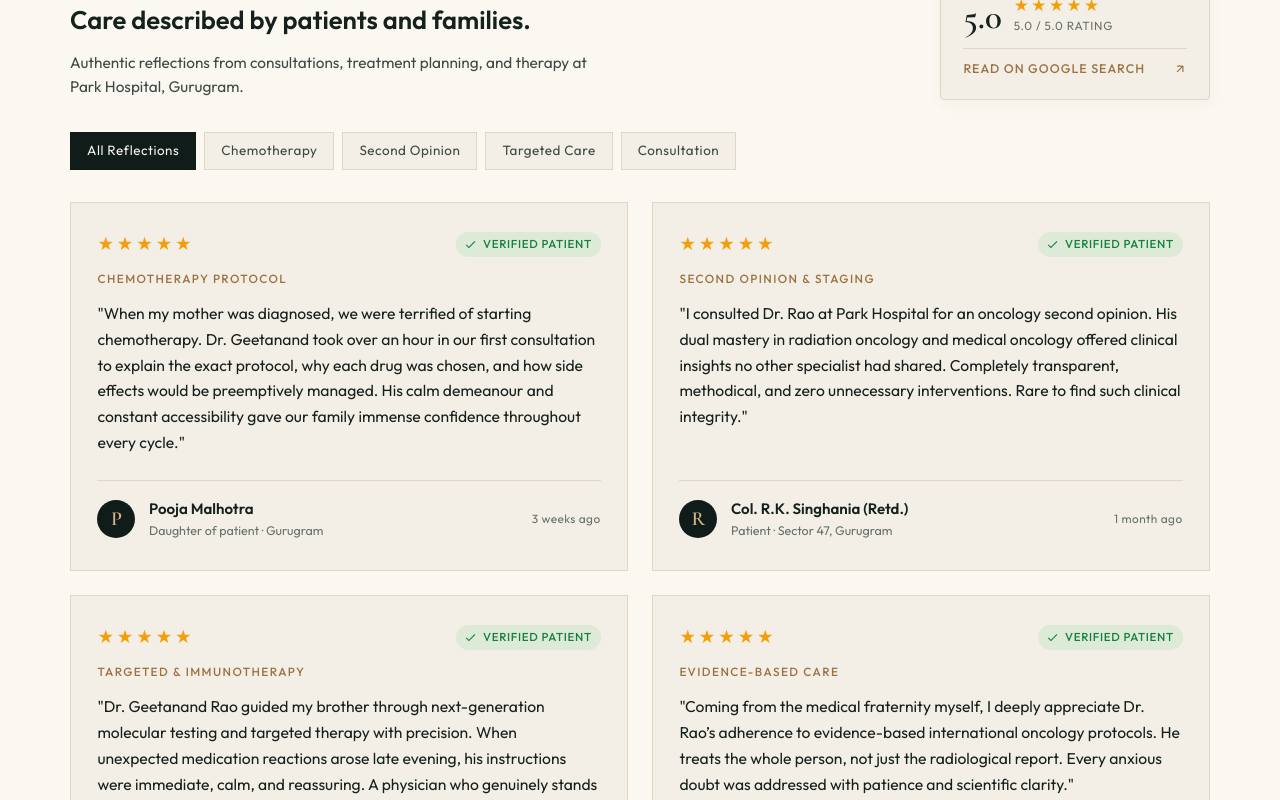
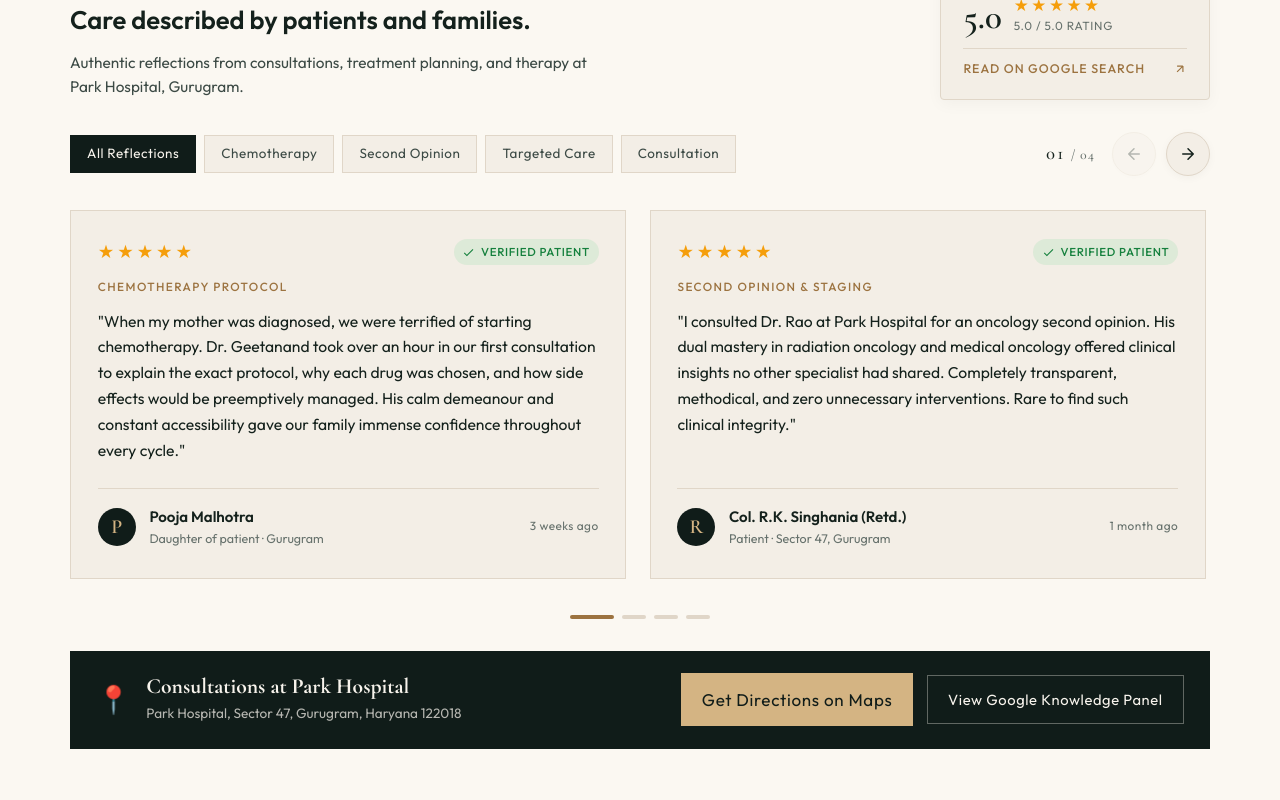
Before and after one commit to pankaj2816/dr-geetanand-rao, a React (Vite) app: page / in a window 1280 px wide. Shown: the part 2900-3700 px from the top of the page. Built offline with nearby package versions, Linux system fonts and the light colour scheme.

Commit message:
Convert reviews to single-row slider with sliding navigation arrows and indicator dots

```diff
--- a/src/components/ReviewsSection.jsx
+++ b/src/components/ReviewsSection.jsx
@@ -1,4 +1,4 @@
-import { useState } from 'react'
+import { useState, useRef, useEffect } from 'react'
 import { site, reviews } from '../data'
 import GoogleIcon from './GoogleIcon'
 
@@ -12,11 +12,70 @@
 
 export default function ReviewsSection() {
   const [activeCategory, setActiveCategory] = useState('all')
+  const sliderRef = useRef(null)
+  const [canScrollLeft, setCanScrollLeft] = useState(false)
+  const [canScrollRight, setCanScrollRight] = useState(true)
+  const [activeDot, setActiveDot] = useState(0)
 
   const visibleReviews =
     activeCategory === 'all'
       ? reviews
       : reviews.filter((r) => r.category === activeCategory)
+
+  const checkScroll = () => {
+    const el = sliderRef.current
+    if (!el) return
+    const isAtStart = el.scrollLeft <= 8
+    const isAtEnd = el.scrollLeft >= el.scrollWidth - el.clientWidth - 8
+
+    setCanScrollLeft(!isAtStart)
+    setCanScrollRight(!isAtEnd)
+
+    // Calculate active slide index
+    const cards = el.querySelectorAll('.review-card')
+    if (cards.length > 0) {
+      const cardWidth = cards[0].offsetWidth + 24
+      const index = Math.round(el.scrollLeft / cardWidth)
+      setActiveDot(Math.max(0, Math.min(index, visibleReviews.length - 1)))
+    }
+  }
+
+  useEffect(() => {
+    checkScroll()
+    const el = sliderRef.current
+    if (!el) return
+    el.addEventListener('scroll', checkScroll, { passive: true })
+    window.addEventListener('resize', checkScroll)
+    return () => {
+      el.removeEventListener('scroll', checkScroll)
+      window.removeEventListener('resize', checkScroll)
+    }
+  }, [visibleReviews])
+
+  const slide = (direction) => {
+    const el = sliderRef.current
+    if (!el) return
+    const firstCard = el.querySelector('.review-card')
+    const scrollAmount = firstCard ? firstCard.offsetWidth + 24 : 420
+
+    el.scrollBy({
+      left: direction === 'next' ? scrollAmount : -scrollAmount,
+      behavior: 'smooth',
+    })
+  }
+
+  const scrollToIndex = (index) => {
+    const el = sliderRef.current
+    if (!el) return
+    const cards = el.querySelectorAll('.review-card')
+    if (cards[index]) {
+      cards[index].scrollIntoView({
+        behavior: 'smooth',
+        block: 'nearest',
+        inline: 'start',
+      })
+    }
+  }
 
   return (
     <section className="section reviews-section" id="reviews" aria-label="Patient Reviews">
@@ -67,6 +126,8 @@
           </a>
         </div>
 
+        {/* Toolbar: Category Filters + Sliding Arrow Controls in one row */}
+        <div className="reviews-toolbar">
           <div className="review-filter-bar" role="tablist" aria-label="Filter reviews by category">
             {categories.map(([id, label]) => (
               <button
@@ -75,14 +136,50 @@
                 role="tab"
                 aria-selected={activeCategory === id}
                 className={`review-tab ${activeCategory === id ? 'is-active' : ''}`}
-              onClick={() => setActiveCategory(id)}
+                onClick={() => {
+                  setActiveCategory(id)
+                  if (sliderRef.current) sliderRef.current.scrollLeft = 0
+                }}
               >
                 {label}
               </button>
             ))}
           </div>
 
-        <div className="reviews-grid">
+          <div className="slider-controls" aria-label="Review sliding controls">
+            <span className="slider-counter" aria-live="polite">
+              0{activeDot + 1} <small>/ 0{visibleReviews.length}</small>
+            </span>
+            <button
+              type="button"
+              className="slider-arrow"
+              onClick={() => slide('prev')}
+              disabled={!canScrollLeft}
+              aria-label="Previous review"
+              title="Previous review"
+            >
+              <svg width="18" height="18" viewBox="0 0 24 24" fill="none" stroke="currentColor" strokeWidth="2" strokeLinecap="round" strokeLinejoin="round">
+                <path d="M19 12H5M12 19l-7-7 7-7" />
+              </svg>
+            </button>
+            <button
+              type="button"
+              className="slider-arrow"
+              onClick={() => slide('next')}
+              disabled={!canScrollRight}
+              aria-label="Next review"
+              title="Next review"
+            >
+              <svg width="18" height="18" viewBox="0 0 24 24" fill="none" stroke="currentColor" strokeWidth="2" strokeLinecap="round" strokeLinejoin="round">
+                <path d="M5 12h14M12 5l7 7-7 7" />
+              </svg>
+            </button>
+          </div>
+        </div>
+
+        {/* Single Row Sliding Carousel Track */}
+        <div className="reviews-slider-wrap">
+          <div className="reviews-track" ref={sliderRef}>
             {visibleReviews.map((rev) => (
               <article key={rev.id} className="review-card">
                 <header className="review-card-head">
@@ -119,6 +216,24 @@
             ))}
           </div>
 
+          {/* Indicator Dots */}
+          {visibleReviews.length > 1 && (
+            <div className="slider-dots" role="tablist" aria-label="Review page dots">
+              {visibleReviews.map((_, i) => (
+                <button
+                  key={i}
+                  type="button"
+                  role="tab"
+                  aria-selected={activeDot === i}
+                  aria-label={`Go to review ${i + 1}`}
+                  className={`slider-dot ${activeDot === i ? 'is-active' : ''}`}
+                  onClick={() => scrollToIndex(i)}
+                />
+              ))}
+            </div>
+          )}
+        </div>
+
         <div className="reviews-cta-banner">
           <div className="cta-left">
             <span className="map-pin-icon" aria-hidden="true">
--- a/src/styles.css
+++ b/src/styles.css
@@ -1151,12 +1151,21 @@
   padding-top: 0.6rem;
 }
 
+/* Toolbar with Filters + Sliding Arrows */
+.reviews-toolbar {
+  display: flex;
+  justify-content: space-between;
+  align-items: center;
+  gap: 1.5rem;
+  margin-bottom: 1.75rem;
+  flex-wrap: wrap;
+}
+
 /* Category Filter Tabs */
 .review-filter-bar {
   display: flex;
   flex-wrap: wrap;
   gap: 0.5rem;
-  margin-bottom: 2rem;
 }
 .review-tab {
   background: var(--bg);
@@ -1178,11 +1187,103 @@
   border-color: var(--deep);
 }
 
-/* Reviews Grid */
-.reviews-grid {
-  display: grid;
-  grid-template-columns: repeat(2, 1fr);
+/* Sliding Arrows & Counter */
+.slider-controls {
+  display: flex;
+  align-items: center;
+  gap: 0.65rem;
+  margin-left: auto;
+}
+.slider-counter {
+  font-family: var(--serif);
+  font-size: 1.15rem;
+  color: var(--ink);
+  letter-spacing: 0.04em;
+  margin-right: 0.4rem;
+  font-variant-numeric: tabular-nums;
+}
+.slider-counter small {
+  color: var(--muted);
+  font-size: 0.85rem;
+}
+.slider-arrow {
+  width: 44px;
+  height: 44px;
+  border-radius: 50%;
+  background: var(--bg);
+  border: 1px solid var(--line);
+  color: var(--ink);
+  display: flex;
+  align-items: center;
+  justify-content: center;
+  cursor: pointer;
+  transition: all 0.25s cubic-bezier(0.2, 0.8, 0.2, 1);
+  box-shadow: 0 2px 8px rgba(16, 28, 25, 0.04);
+}
+.slider-arrow:hover:not(:disabled) {
+  background: var(--deep);
+  color: var(--white);
+  border-color: var(--deep);
+  transform: scale(1.06);
+  box-shadow: 0 4px 14px rgba(16, 28, 25, 0.15);
+}
+.slider-arrow:disabled {
+  opacity: 0.3;
+  cursor: not-allowed;
+  transform: none;
+}
+
+/* Single Row Sliding Carousel */
+.reviews-slider-wrap {
+  position: relative;
+  margin-bottom: 2rem;
+}
+.reviews-track {
+  display: flex;
+  flex-direction: row;
+  flex-wrap: nowrap;
   gap: 1.5rem;
+  overflow-x: auto;
+  scroll-snap-type: x mandatory;
+  scroll-behavior: smooth;
+  scrollbar-width: none;
+  -ms-overflow-style: none;
+  padding: 0.35rem 0.15rem 1rem;
+}
+.reviews-track::-webkit-scrollbar {
+  display: none;
+}
+.reviews-track .review-card {
+  flex: 0 0 calc(50% - 0.75rem);
+  min-width: 320px;
+  scroll-snap-align: start;
+  box-sizing: border-box;
+}
+
+/* Dots */
+.slider-dots {
+  display: flex;
+  justify-content: center;
+  align-items: center;
+  gap: 0.5rem;
+  margin-top: 1.25rem;
+}
+.slider-dot {
+  width: 24px;
+  height: 4px;
+  border-radius: 2px;
+  background: var(--line);
+  border: none;
+  cursor: pointer;
+  transition: all 0.35s cubic-bezier(0.2, 0.8, 0.2, 1);
+  padding: 0;
+}
+.slider-dot:hover {
+  background: var(--brass-2);
+}
+.slider-dot.is-active {
+  background: var(--brass);
+  width: 44px;
 }
 .review-card {
   background: var(--bg);
@@ -1374,8 +1475,19 @@
   .google-trust-card {
     width: 100%;
   }
-  .reviews-grid {
-    grid-template-columns: 1fr;
+  .reviews-toolbar {
+    flex-direction: column;
+    align-items: stretch;
+    gap: 1rem;
+  }
+  .slider-controls {
+    justify-content: space-between;
+    width: 100%;
+    margin-left: 0;
+  }
+  .reviews-track .review-card {
+    flex: 0 0 100%;
+    min-width: 270px;
   }
   .reviews-cta-banner {
     flex-direction: column;
```
Lines whose indentation alone changed are shown as unchanged.
